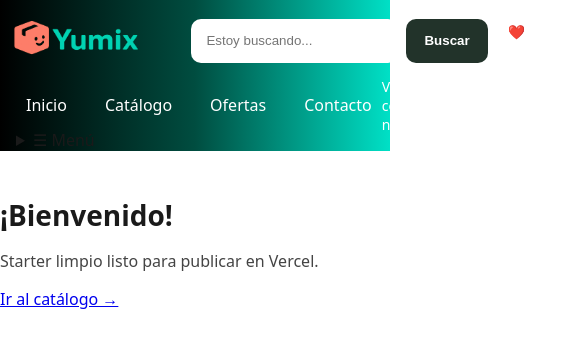
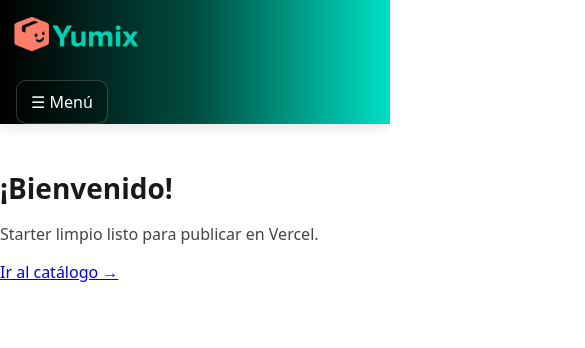
Before and after one commit to DevFredoom1945/tienda-yumix, a Next.js app: page / in a window 390 px wide. Shown: the top 348 px of the page, 585 px wide, since content can reach past the window. Built offline with nearby package versions, Linux system fonts and the light colour scheme.

Commit message:
Update globals.css

```diff
--- a/app/globals.css
+++ b/app/globals.css
@@ -19,7 +19,9 @@ html,body{
 
 .topbar{
   background:linear-gradient(90deg, var(--brand-primary), var(--brand-mid), var(--brand-accent));
-  padding:0; /* quitamos padding general, lo damos por secciones */
+  padding:0; /* padding por secciones */
+  position: sticky; top:0; z-index:50;            /* fija al hacer scroll */
+  box-shadow:0 2px 14px rgba(0,0,0,.12);          /* sombra sutil */
 }
 
 .container{
@@ -32,7 +34,7 @@ html,body{
   display:flex;
   align-items:center;
   gap:20px;
-  padding: 12px 0; /* padding solo para la fila superior */
+  padding: 12px 0; /* fila superior */
 }
 
 .brand{
@@ -89,7 +91,7 @@ html,body{
   color: #fff !important; /* iconos blancos */
 }
 
-/* Nueva fila para menú dentro de la franja */
+/* Fila 2: menú dentro de la franja */
 .topbar-menu{
   display:flex;
   align-items:center;
@@ -128,6 +130,65 @@ html,body{
 }
 
 /* Ocultar barra nav blanca antigua */
-.nav{
-  display:none;
+.nav{ display:none; }
+
+/* ---------- RESPONSIVE ---------- */
+.mobile-only{ display:none; }
+
+/* Desktop ≥ 900px */
+@media (min-width: 900px){
+  .search{ display:flex; }
+  .topbar-menu{ display:flex; }
 }
+
+/* Móvil < 900px */
+@media (max-width: 899px){
+  .search{ display:none; }          /* ocultamos la barra grande */
+  .topbar-menu{ display:none; }     /* ocultamos menú de escritorio */
+  .icons{ display:none; }           /* opcional: oculta iconos arriba */
+  .mobile-only{ display:block; }
+
+  .mobile-nav{
+    position: relative;
+    margin-top: 6px;
+  }
+  .mobile-nav > summary{
+    list-style: none;
+    cursor: pointer;
+    color:#fff;
+    background: rgba(0,0,0,.25);
+    border: 1px solid rgba(255,255,255,.2);
+    border-radius: 10px;
+    padding: 10px 14px;
+    width: max-content;
+    user-select: none;
+  }
+  .mobile-nav[open] > summary{
+    background: rgba(0,0,0,.35);
+  }
+  .mobile-panel{
+    margin-top: 10px;
+    background: rgba(255,255,255,.08);
+    border: 1px solid rgba(255,255,255,.2);
+    border-radius: 12px;
+    backdrop-filter: blur(6px);
+    padding: 12px;
+    color:#fff;
+  }
+  .mobile-search{
+    display:flex; gap:8px; margin-bottom:10px;
+  }
+  .mobile-search input{
+    flex:1; height:42px; border-radius:10px; border:1px solid transparent; padding:0 12px; background:#fff;
+  }
+  .mobile-search button{
+    height:42px; border:none; border-radius:10px; padding:0 14px; background:var(--brand-dark); color:#fff; font-weight:600;
+  }
+  .mobile-links{
+    display:grid; grid-template-columns:1fr 1fr; gap:8px;
+  }
+  .mobile-links a{
+    color:#fff; text-decoration:none; padding:10px 12px; background:rgba(0,0,0,.2); border-radius:10px; text-align:center;
+  }
+  .mobile-links a:hover{ background:rgba(0,0,0,.28); }
+}
```
